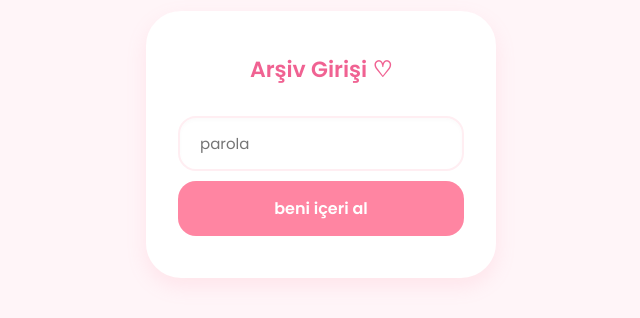
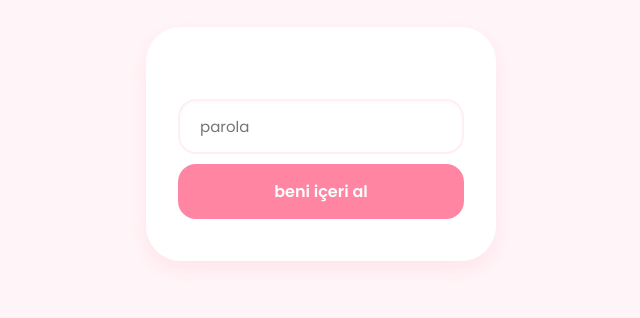
Before and after one commit to fetullahgulen/new, a website built with Vite: page index.html in a window 1280 px wide. Shown: the part 256-574 px from the top of the page, without its empty margins (319-959 px from the left). Built offline with nearby package versions, Linux system fonts and the light colour scheme.

Commit message:
Update index.html

```diff
--- a/index.html
+++ b/index.html
@@ -137,7 +137,7 @@
 
     <div id="login-overlay">
         <div class="login-box">
-            <h3>Arşiv Girişi ♡</h3>
+            <h3></h3>
             <input type="password" id="pass" placeholder="parola">
             <button class="btn-primary" onclick="check()">beni içeri al</button>
         </div>
```
